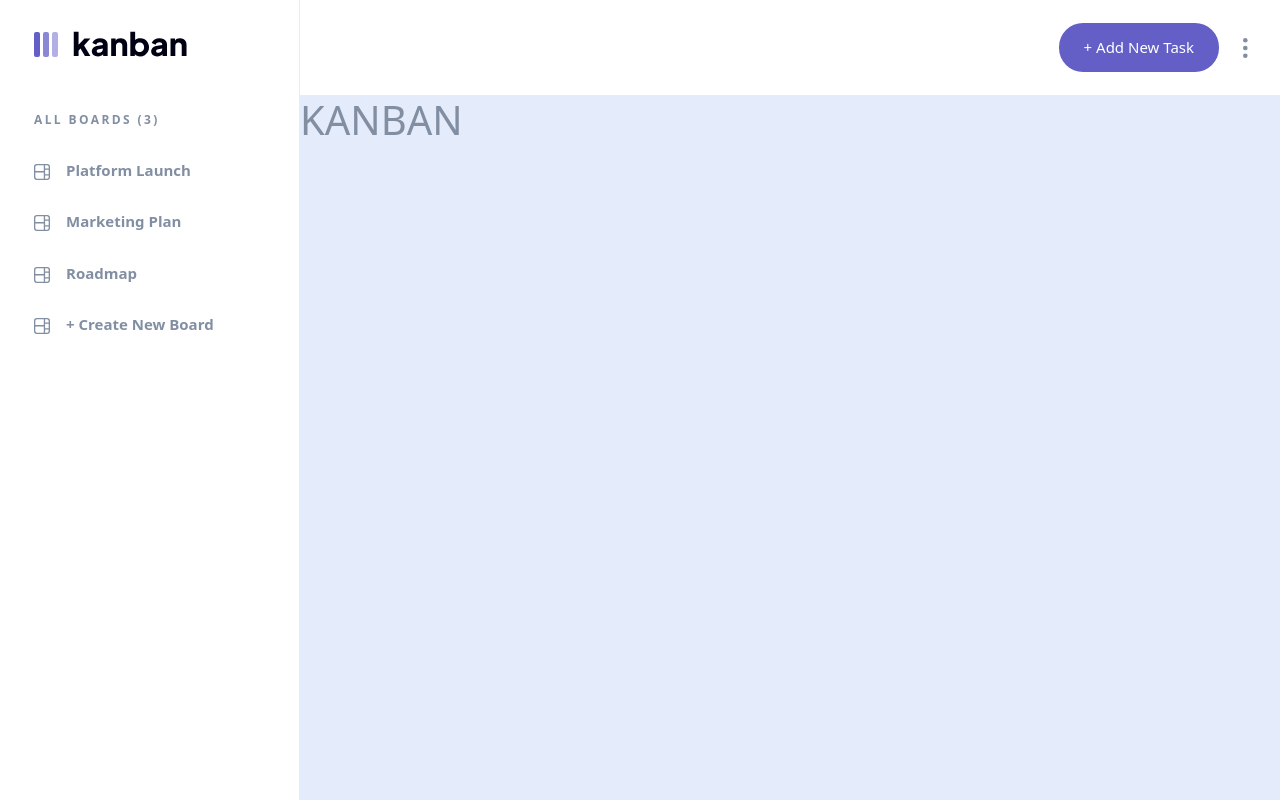
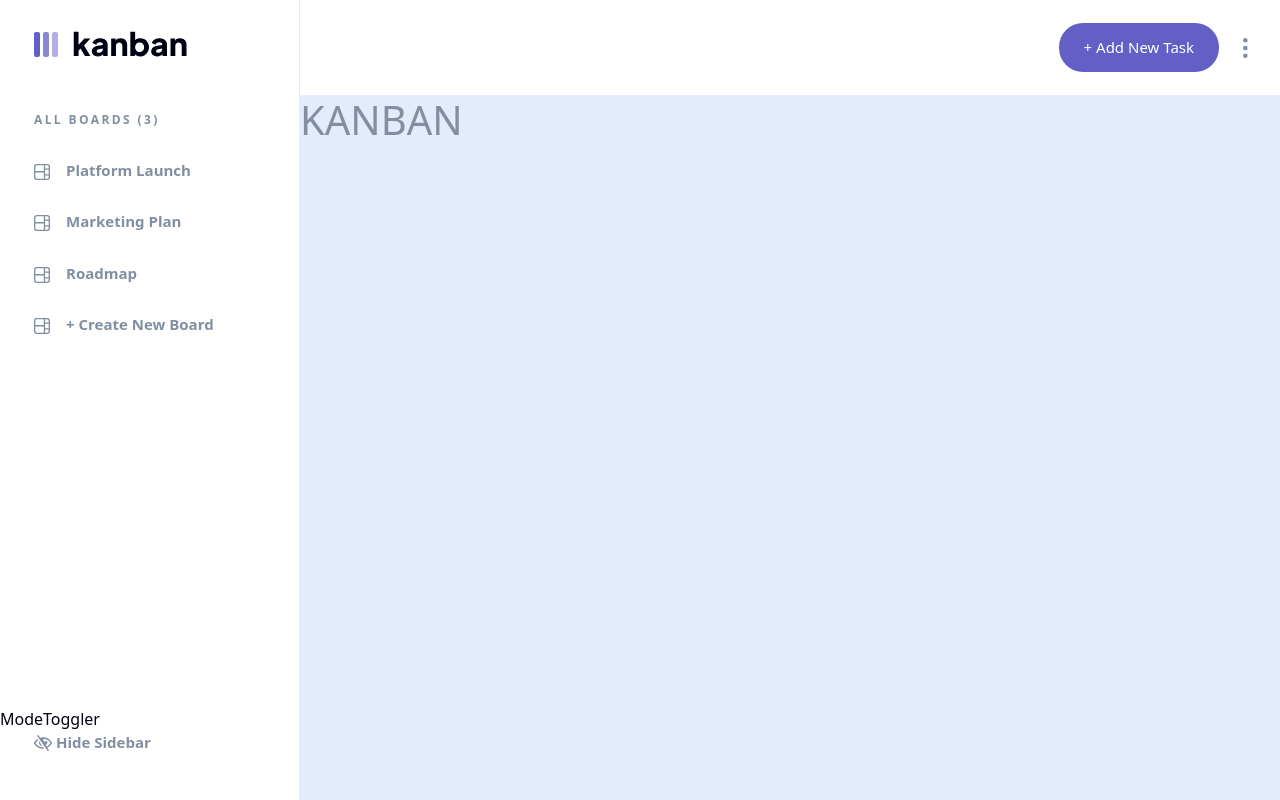
Before and after one commit to ZaidaMM/kanban, a React (Create React App) app: page / in a window 1280 px wide. Built offline with nearby package versions, Linux system fonts and the light colour scheme.

Commit message:
hide sidebar setup

```diff
--- a/src/components/Icons.tsx
+++ b/src/components/Icons.tsx
@@ -27,3 +27,14 @@ export const BoardIcon = () => {
     </svg>
   );
 };
+
+export const HideSidebar = () => {
+  return (
+    <svg width='18' height='16' xmlns='http://www.w3.org/2000/svg'>
+      <path
+        d='M8.522 11.223a4.252 4.252 0 0 1-3.654-5.22l3.654 5.22ZM9 12.25A8.685 8.685 0 0 1 1.5 8a8.612 8.612 0 0 1 2.76-2.864l-.86-1.23A10.112 10.112 0 0 0 .208 7.238a1.5 1.5 0 0 0 0 1.524A10.187 10.187 0 0 0 9 13.75c.414 0 .828-.025 1.239-.074l-1-1.43A8.88 8.88 0 0 1 9 12.25Zm8.792-3.488a10.14 10.14 0 0 1-4.486 4.046l1.504 2.148a.375.375 0 0 1-.092.523l-.648.453a.375.375 0 0 1-.523-.092L3.19 1.044A.375.375 0 0 1 3.282.52L3.93.068a.375.375 0 0 1 .523.092l1.735 2.479A10.308 10.308 0 0 1 9 2.25c3.746 0 7.031 2 8.792 4.988a1.5 1.5 0 0 1 0 1.524ZM16.5 8a8.674 8.674 0 0 0-6.755-4.219A1.75 1.75 0 1 0 12.75 5v-.001a4.25 4.25 0 0 1-1.154 5.366l.834 1.192A8.641 8.641 0 0 0 16.5 8Z'
+        fill='#828fa3'
+      />
+    </svg>
+  );
+};
--- /dev/null
+++ b/src/components/ModeToggler.tsx
@@ -0,0 +1,4 @@
+const ModeToggler = () => {
+  return <div>ModeToggler</div>;
+};
+export default ModeToggler;
--- /dev/null
+++ b/src/components/SidebarToggler.tsx
@@ -0,0 +1,15 @@
+import { HideSidebar } from './Icons';
+
+const SidebarToggler = () => {
+  return (
+    <div className='sidebar-toggler'>
+      <div className='hide-sidebar-icon'>
+        <span className='icon'>
+          <HideSidebar />{' '}
+        </span>{' '}
+        Hide Sidebar
+      </div>
+    </div>
+  );
+};
+export default SidebarToggler;
--- a/src/layout/components/Sidebar.tsx
+++ b/src/layout/components/Sidebar.tsx
@@ -1,6 +1,8 @@
 import { BoardIcon } from '../../components/Icons';
 import { LogoDark, LogoLight } from '../../components/Logo';
+import ModeToggler from '../../components/ModeToggler';
 import SidebarLink from '../../components/SidebarLink';
+import SidebarToggler from '../../components/SidebarToggler';
 import { useAppContext } from '../../provider/AppProvider';
 import { useThemeContext } from '../../provider/ThemeModeProvider';
 
@@ -15,6 +17,7 @@ const Sidebar = () => {
           : { backgroundColor: '#ffffff', color: '#000112' }
       }
     >
+      <div className='content-container'>
         <div className='navbar-brand'>
           {darkMode ? <LogoLight /> : <LogoDark />}
         </div>
@@ -28,6 +31,12 @@ const Sidebar = () => {
           </span>
           + Create New Board
         </div>
+      </div>
+      <div className='toggle-container'>
+        <ModeToggler />
+
+        <SidebarToggler />
+      </div>
     </aside>
   );
 };
--- a/src/layout/styles/layout.scss
+++ b/src/layout/styles/layout.scss
@@ -9,6 +9,9 @@
     min-height: 100vh;
     margin-right: 0px;
     padding-top: 30px;
+    display: flex;
+    flex-direction: column;
+    justify-content: space-between;
     .navbar-brand {
       padding-left: 34px;
     }
@@ -51,6 +54,32 @@
       height: 16px;
       width: 16px;
       margin-right: 16px;
+    }
+    .toggle-container {
+      bottom: 47px;
+      .sidebar-toggler {
+        display: flex;
+        flex-direction: row;
+        align-items: center;
+        color: $grey-300;
+        font-size: 15px;
+        font-weight: 700;
+        margin-left: 34px;
+        margin-bottom: 47px;
+        cursor: pointer;
+      }
+      .hide-sidebar-icon {
+        margin-right: 10px;
+      }
+      .hide-sidebar-icon:hover {
+        background: $primary-50;
+        color: $primary-200;
+        cursor: pointer;
+      }
+      .hide-sidebar-icon:hover .icon {
+        filter: invert(39%) sepia(80%) saturate(854%) hue-rotate(213deg)
+          brightness(83%) contrast(86%);
+      }
     }
   }
 
```
Lines whose indentation alone changed are shown as unchanged.
